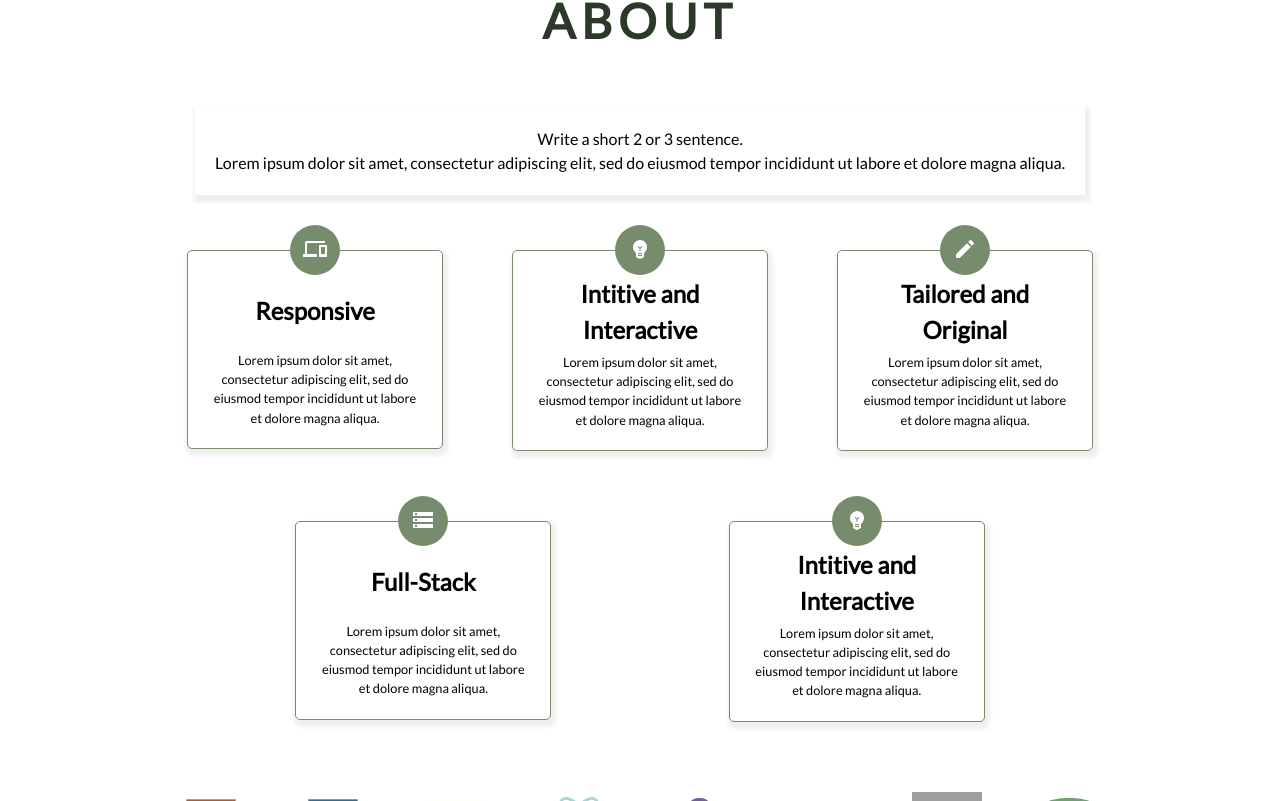
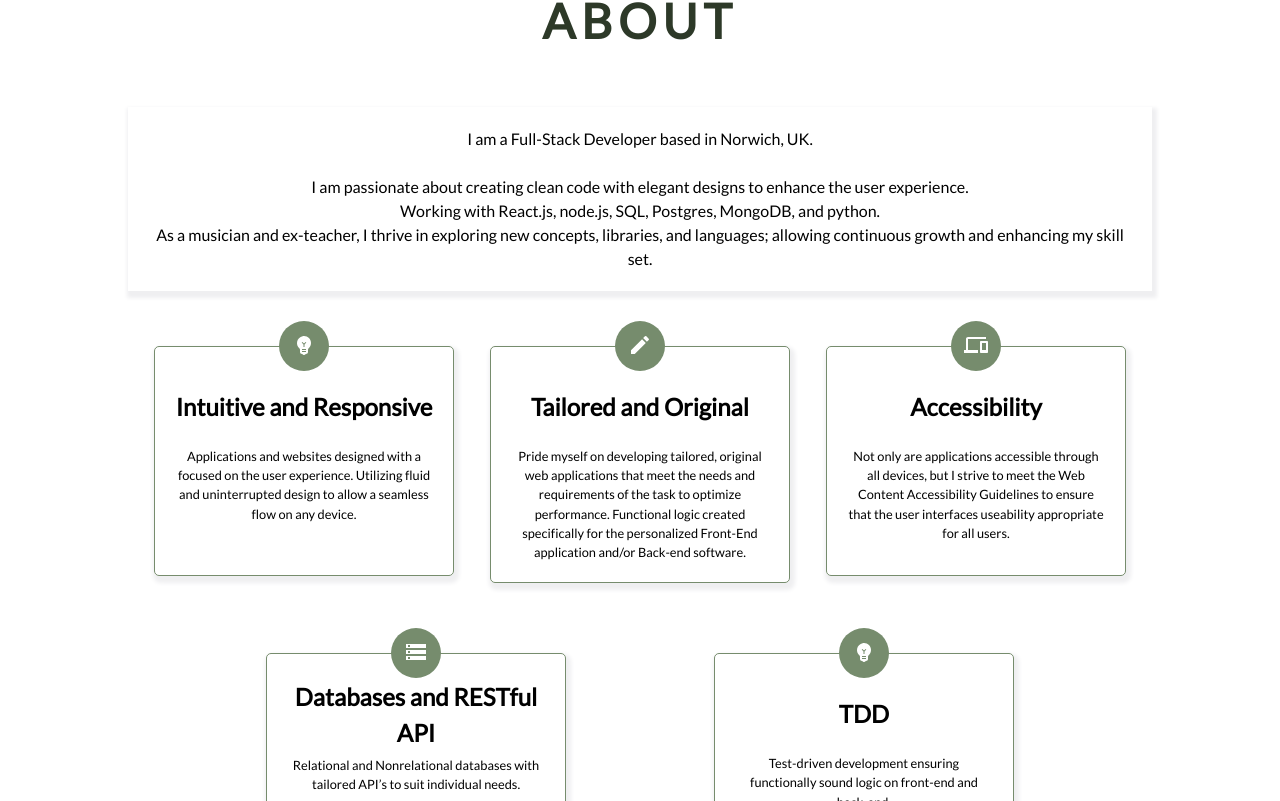
Before and after one commit to ELAndrews/portfolio, a React (Create React App) app in the folder portfolio-app/: page / in a window 1280 px wide. Shown: the part 859-1660 px from the top of the page. Built offline with nearby package versions, Linux system fonts and the light colour scheme; grey boxes are pictures that could not be loaded.

Commit message:
complete MVP about

```diff
--- a/portfolio-app/src/assets/data/aboutData.js
+++ b/portfolio-app/src/assets/data/aboutData.js
@@ -50,28 +50,28 @@ export const technologies = [
 
 export const bullets = [
     {
-        head: "Responsive",
-        icon: DevicesIcon,
-        summary: "Lorem ipsum dolor sit amet, consectetur adipiscing elit, sed do eiusmod tempor incididunt ut labore et dolore magna aliqua. "
-    },
-    {
-        head: "Intitive and Interactive",
+        head: "Intuitive and Responsive",
         icon: EmojiObjectsIcon,
-        summary: "Lorem ipsum dolor sit amet, consectetur adipiscing elit, sed do eiusmod tempor incididunt ut labore et dolore magna aliqua. "
+        summary: "Applications and websites designed with a focused on the user experience. Utilizing fluid and uninterrupted design to allow a seamless flow on any device."
     },
     {
         head: "Tailored and Original",
         icon: CreateIcon,
-        summary: "Lorem ipsum dolor sit amet, consectetur adipiscing elit, sed do eiusmod tempor incididunt ut labore et dolore magna aliqua. "
+        summary: "Pride myself on developing tailored, original web applications that meet the needs and requirements of the task to optimize performance. Functional logic created specifically for the personalized Front-End application and/or Back-end software."
     },
     {
-        head: "Full-Stack",
-        icon: StorageIcon,
-        summary: "Lorem ipsum dolor sit amet, consectetur adipiscing elit, sed do eiusmod tempor incididunt ut labore et dolore magna aliqua. "
+        head: "Accessibility",
+        icon: DevicesIcon,
+        summary: "Not only are applications accessible through all devices, but I strive to meet the Web Content Accessibility Guidelines to ensure that the user interfaces useability appropriate for all users."
     },
     {
-        head: "Intitive and Interactive",
+        head: "Databases and RESTful API",
+        icon: StorageIcon,
+        summary: "Relational and Nonrelational databases with tailored API’s to suit individual needs."
+    },
+    {
+        head: "TDD",
         icon: EmojiObjectsIcon,
-        summary: "Lorem ipsum dolor sit amet, consectetur adipiscing elit, sed do eiusmod tempor incididunt ut labore et dolore magna aliqua. "
+        summary: "Test-driven development ensuring functionally sound logic on front-end and back-end."
     }
 ]
--- a/portfolio-app/src/assets/styling/components/aboutStyling.js
+++ b/portfolio-app/src/assets/styling/components/aboutStyling.js
@@ -32,7 +32,7 @@ export const BulletCard = styled.div`
   display: flex;
   flex-direction: column;
   width: 25%;
-  min-width: 200px;
+  min-width: 300px;
   margin: 10px;
   align-items: center;
 
@@ -45,6 +45,7 @@ padding: 20px;
 border-radius: 5px;
 position: relative;
 bottom: 25px;
+min-height: 230px;
 `;
 
 export const BTitle = styled.div`
--- a/portfolio-app/src/components/about.js
+++ b/portfolio-app/src/components/about.js
@@ -11,7 +11,8 @@ export default function About() {
             <H1>ABOUT</H1>
             <AboutContainer>
                 <Summary>
-                    <p> Write a short 2 or 3 sentence. <br />Lorem ipsum dolor sit amet, consectetur adipiscing elit, sed do eiusmod tempor incididunt ut labore et dolore magna aliqua.</p>
+                    <p>I am a Full-Stack Developer based in Norwich, UK. </p> <br />
+                    <p>I am passionate about creating clean code with elegant designs to enhance the user experience.< br /> Working with React.js, node.js, SQL, Postgres, MongoDB, and python. <br />As a musician and ex-teacher, I thrive in exploring new concepts, libraries, and languages;  allowing continuous growth and enhancing my skill set.  </p>
                 </Summary>
                 <Bullets>
                     {bullets.map((curr, index) => {
--- a/portfolio-app/src/components/home.js
+++ b/portfolio-app/src/components/home.js
@@ -17,6 +17,7 @@ export default function Home() {
 
                 <Sentence>Full-Stack Developer</Sentence>
 
+
                 <ImgBack src={Woman} alt="frame" />
                 <Arrow onClick={handleClick}></Arrow>
             </BoxContainer>
```
